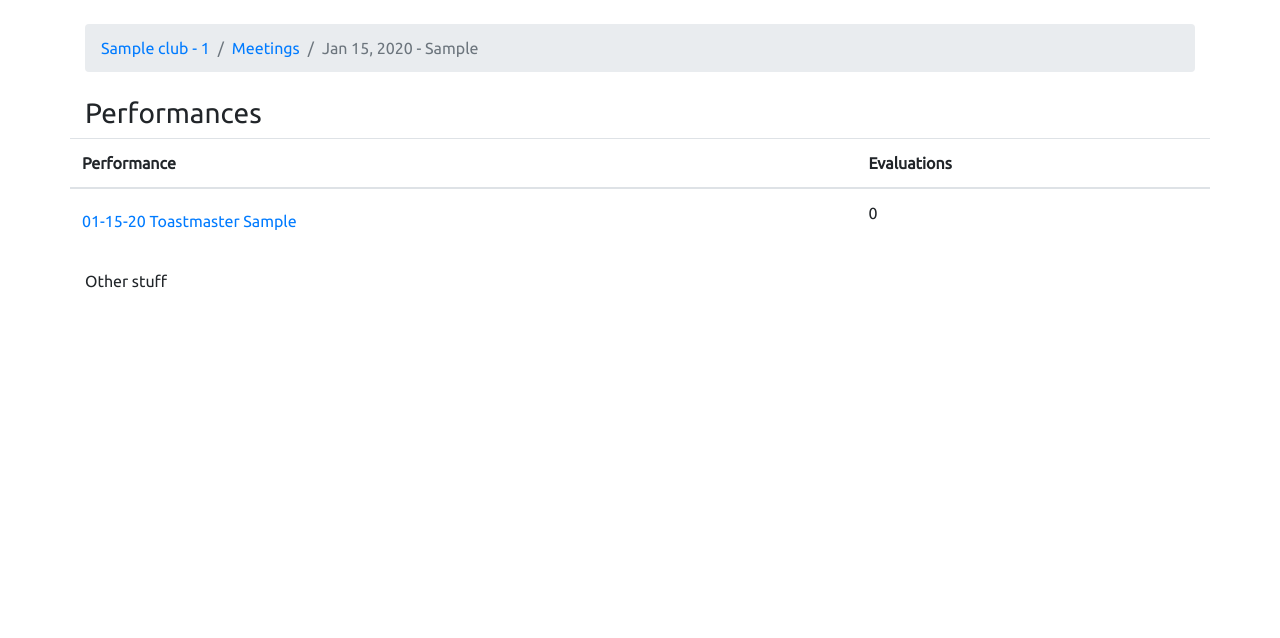
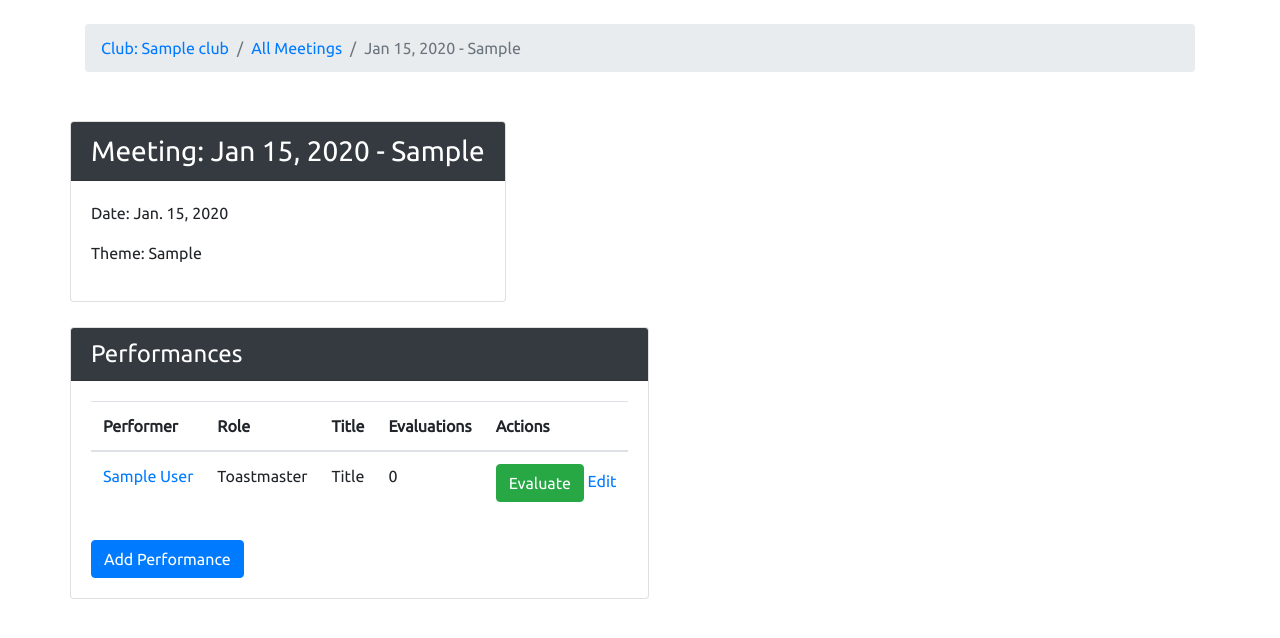
Before and after one commit to Andrew-Whitaker/tm-feedback, a Django app: page /clubs/1/meetings/1/ in a window 1280 px wide. Shown: the part 56-694 px from the top of the page. Run offline with Django 3.2, Linux system fonts and the light colour scheme; tables that the repository leaves empty hold one stand-in row (values such as "Sample post"); some libraries are stand-ins or nearby versions.

Commit message:
Added simple card design and better table of performances for Meeting Detail View

```diff
--- a/tmfeedback/meetings/templates/meetings/meeting_detail.html
+++ b/tmfeedback/meetings/templates/meetings/meeting_detail.html
@@ -7,34 +7,55 @@
 {% endblock %}
 
 {% block breadcrumb %}
-  <li class="breadcrumb-item"><a href="{% url 'club_home' club.id %}">{{club.name}} - {{club.id}}</a></li>
-  <li class="breadcrumb-item"><a href="{% url 'meeting_list' club.id %}">Meetings</a></li>
+  <li class="breadcrumb-item"><a href="{% url 'club_home' club.id %}">Club: {{club.name}}</a></li>
+  <li class="breadcrumb-item"><a href="{% url 'meeting_list' club.id %}">All Meetings</a></li>
   <li class="breadcrumb-item active">{{meeting}}</li>
 {% endblock %}
 
 {% block content %}
-
   <div class="row">
-    <h3 class="col-md-12">Performances</h3>
+    <div class="card" style="margin-top:25px">
+      <h3 class="card-header text-white bg-dark">Meeting: {{ meeting }}</h3>
+      <div class="card-body">
+        <p>Date: {{meeting.date}}</p>
+        <p>Theme: {{meeting.theme}}</p>
+      </div>
+    </div>
+  </div>
+  <div class="row">
+    <div class="card" style="margin-top:25px">
+      <h4 class="card-header text-white bg-dark">Performances</h4>
+      <div class="card-body">
         <table class="table">
           <thead class="thead-inverse">
             <tr>
-          <th>Performance</th>
+              <th>Performer</th>
+              <th>Role</th>
+              <th>Title</th>
               <th>Evaluations</th>
+              <th>Actions</th>
             </tr>
           </thead>
           <tbody>
             {% for perf in performances %}
               <tr>
-            <td class="align-middle"><a href="{% url 'performance_detail' club.id meeting.pk perf.pk %}">{{ perf }}</a></td>
-            <td class="align-middle"><p class="text_muted">0</p></td>
+                <td><a href="{% url 'performance_detail' club.id meeting.pk perf.pk %}">
+                    {{ perf.performer.get_full_name }}
+                  </a>
+                </td>
+                <td>{{ perf.get_role_label }}</td>
+                <td>Title</td>
+                <td>0</td>
+                <td class="align-middle">
+                  <a href="#" class="btn btn-success">Evaluate</a>
+                  <a href="#">Edit</a>
+                </td>
               </tr>
             {% endfor %}
           </tbody>
         </table>
+        <a href="#" class="btn btn-primary" style="margin-top:10px">Add Performance</a>
       </div>
-  <div class="row">
-    <div class="col-md-4">Other stuff</div>
     </div>
-
+  </div>
 {% endblock %}
```
Lines whose indentation alone changed are shown as unchanged.
